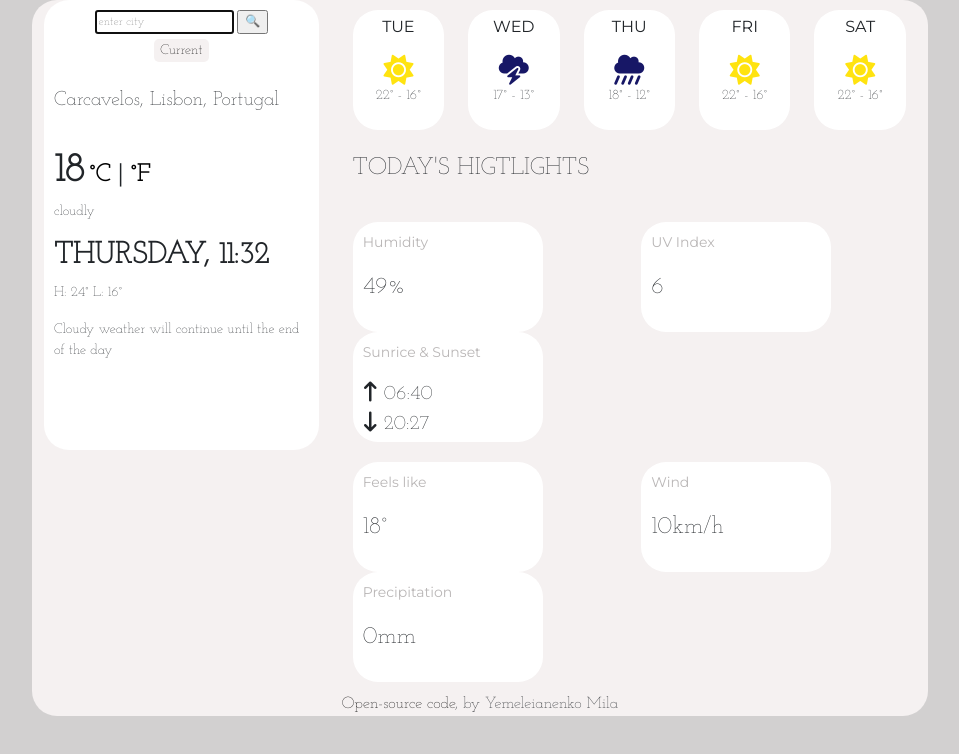
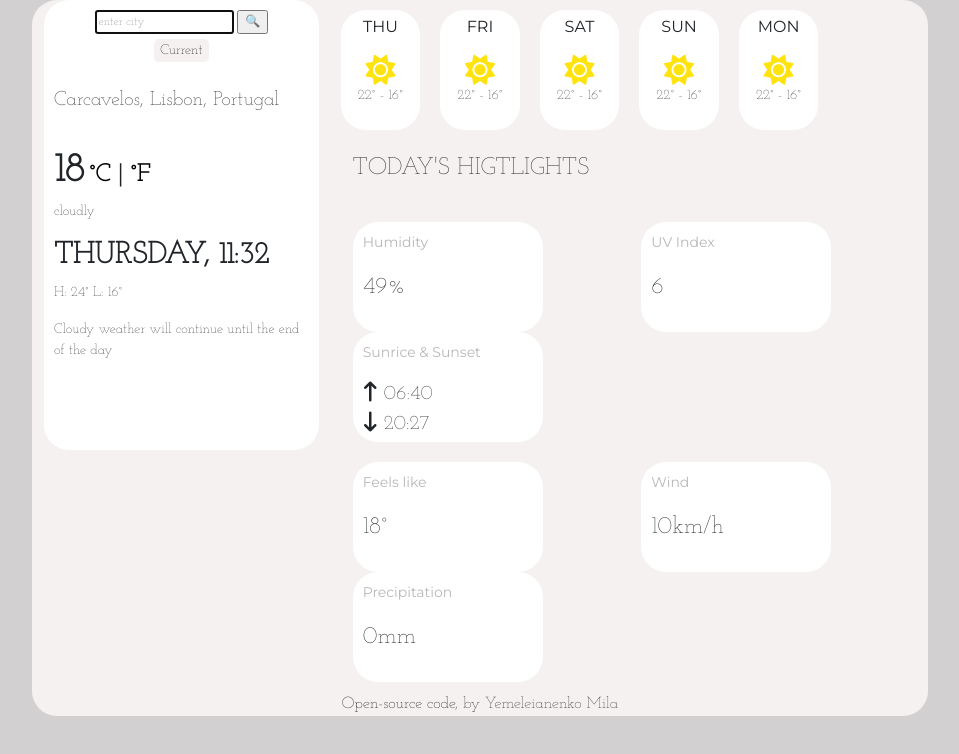
Before and after one commit to Milauraaa/test2, a plain HTML site: page index.html in a window 1280 px wide. Shown: the whole page, without its empty margins (160-1119 px from the left). Drawn offline with nearby package versions, Linux system fonts and the light colour scheme; no server answers.

Commit message:
added forecast js

```diff
--- a/index.html
+++ b/index.html
@@ -64,43 +64,7 @@
           </div>
         </div>
         <div class="col-8">
-          <div class="row row-cols-5 section-2">
-            <div class="col">
-              <div class="block-day">
-                <p class="dayweek">TUE</p>
-                <i class="fa-solid fa-sun il-sun"></i>
-                <p class="tempweek"> <span id="temp-week">22</span>° - <span id="temp-week"></span>16</span>°</p>
-              </div>
-            </div>
-            <div class="col">
-              <div class="block-day">
-                <p class="dayweek">WED</p>
-                <i class="fa-solid fa-cloud-bolt il-cloud"></i>
-                <p class="tempweek"><span id="temp-week">17</span>° - <span id="temp-week">13</span>°</p>
-              </div>
-            </div>
-            <div class="col">
-              <div class="block-day">
-                <p class="dayweek">THU</p>
-                <i class="fa-solid fa-cloud-showers-heavy il-rainy"></i>
-                <p class="tempweek"><span id="temp-week">18</span>° - <span id="temp-week">12</span>°</p>
-              </div>
-            </div>
-            <div class="col">
-              <div class="block-day">
-                <p class="dayweek">FRI</p>
-                <i class="fa-solid fa-sun il-sun"></i>
-                <p class="tempweek"><span id="temp-week">22</span>° - <span id="temp-week">16</span>°</p>
-              </div>
-            </div>
-            <div class="col">
-              <div class="block-day">
-                <p class="dayweek">SAT</p>
-                <i class="fa-solid fa-sun il-sun"></i>
-                <p class="tempweek"><span id="temp-week">22</span>° - <span id="temp-week">16</span>°</p>
-              </div>
-            </div>
-          </div>
+          <div class="weather-forecast" id="forecast"></div>
           <p class="section-2">TODAY'S HIGTLIGHTS</p>
           <div class="row section-4">
             <div class="col">
--- a/src/index.js
+++ b/src/index.js
@@ -21,6 +21,30 @@ function formatDate(date) {
     minutes = `0${minutes}`;
   }
   return `${day.toUpperCase()}, ${hours}:${minutes}`;
+}
+
+function displayForecast() {
+  let forecastElement = document.querySelector("#forecast");
+
+  let days = ["THU", "FRI", "SAT", "SUN", "MON"];
+
+  let forecastHTML = `<div class="row">`;
+  days.forEach(function (day) {
+    forecastHTML =
+      forecastHTML +
+      `
+      <div class="col-2 section-2">
+              <div class="block-day">
+                <p class="dayweek">${day}</p>
+                <i class="fa-solid fa-sun il-sun"></i>
+                <p class="tempweek"> <span id="temp-week">22</span>° - <span id="temp-week"></span>16</span>°</p>
+        </div>
+      </div>
+  `;
+  });
+
+  forecastHTML = forecastHTML + `</div>`;
+  forecastElement.innerHTML = forecastHTML;
 }
 
 function fahrengeit(event) {
@@ -122,3 +146,4 @@ let currentButton = document.querySelector("#geo-button");
 currentButton.addEventListener("click", getCurrentPosition);
 
 search("Lisbon");
+displayForecast();
```
